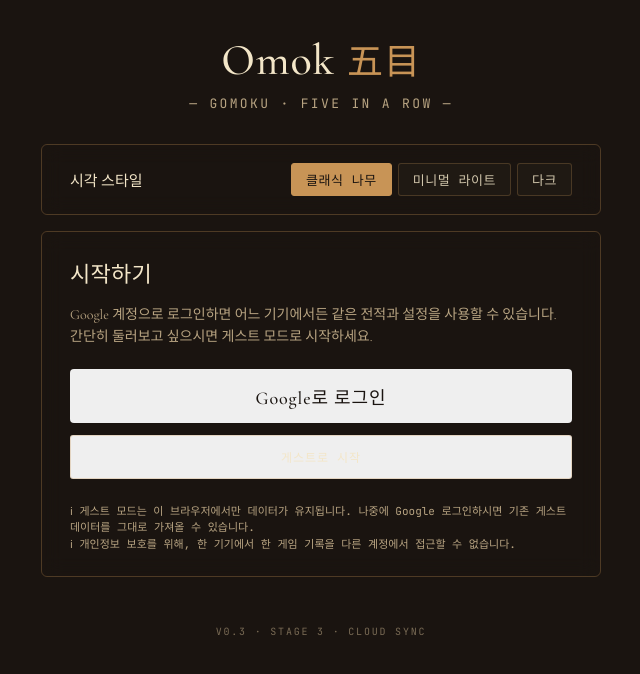
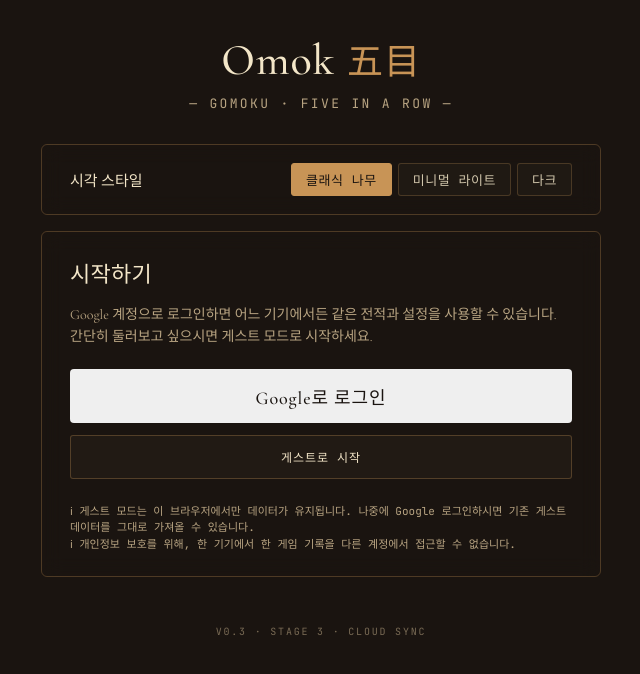
Before and after one commit to mrjoohyung/omok-web, a React (Vite) app: page / in a window 1280 px wide. Shown: the top 674 px of the page, without its empty margins (319-959 px from the left). Built offline with nearby package versions, Linux system fonts and the light colour scheme; no server answers.

Commit message:
Update index.css

```diff
--- a/src/styles/index.css
+++ b/src/styles/index.css
@@ -241,14 +241,13 @@
   letter-spacing: 0.08em;
   text-transform: uppercase;
   padding: 8px 16px;
-  : transparent;
+  background: var(--bg-2);
   color: var(--fg);
   border: 1px solid var(--border);
   border-radius: 3px;
   cursor: pointer;
   transition: all 0.18s ease;
 }
-
 .secondary-btn:hover:not(:disabled) {
   border-color: var(--accent);
   color: var(--accent);
```
